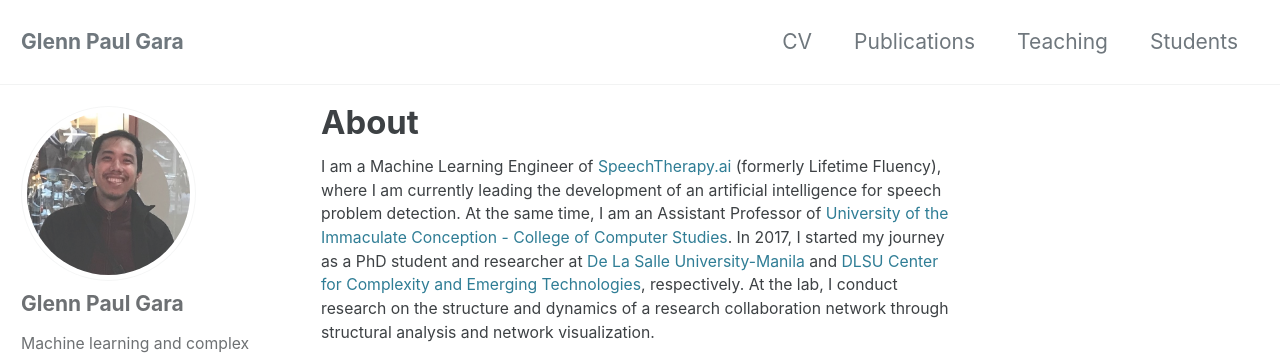
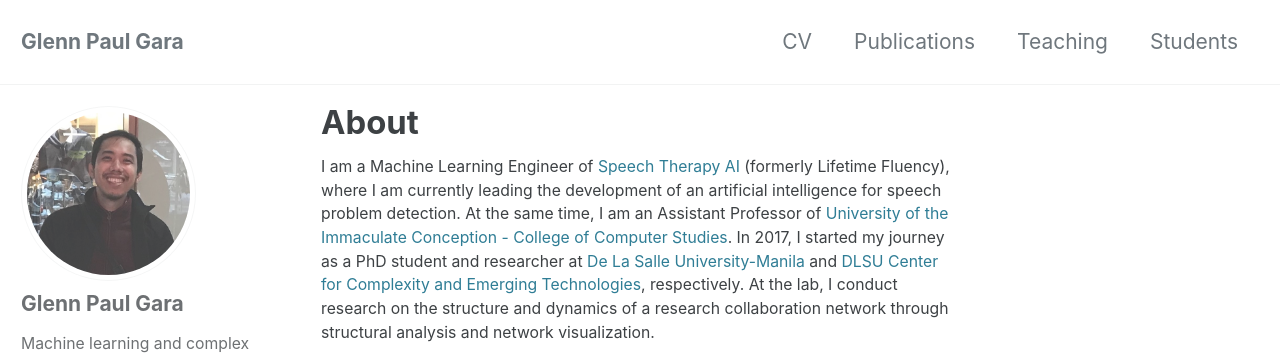
Before and after one commit to glenngara/glenngara.github.io, a Jekyll site: the page built from _pages/home.md, in a window 1280 px wide and 900 px high. Shown: the top 355 px of the window. Built offline with Jekyll 4.4.1, drawn with Linux system fonts in a browser that asks for light colours; cached includes are drawn as plain includes; nearby versions of some CDN libraries.

Commit message:
updated some page

```diff
--- a/_pages/home.md
+++ b/_pages/home.md
@@ -5,7 +5,7 @@ title: "About"
 author_profile: true
 ---
 
-I am a Machine Learning Engineer of [SpeechTherapy.ai](https://lifetimefluency.com) (formerly Lifetime Fluency), where I am currently leading the development of an artificial intelligence for speech problem detection. At the same time, I am an Assistant Professor of [University of the Immaculate Conception - College of Computer Studies](https://www.uic.edu.ph/ite). In 2017, I started my journey as a PhD student and researcher at [De La Salle University-Manila](https://www.dlsu.edu.ph) and [DLSU Center for Complexity and Emerging Technologies](https://comet.dlsu.edu.ph), respectively. At the lab, I conduct research on the structure and dynamics of a research collaboration network through structural analysis and network visualization.
+I am a Machine Learning Engineer of [Speech Therapy AI](https://lifetimefluency.com) (formerly Lifetime Fluency), where I am currently leading the development of an artificial intelligence for speech problem detection. At the same time, I am an Assistant Professor of [University of the Immaculate Conception - College of Computer Studies](https://www.uic.edu.ph/ite). In 2017, I started my journey as a PhD student and researcher at [De La Salle University-Manila](https://www.dlsu.edu.ph) and [DLSU Center for Complexity and Emerging Technologies](https://comet.dlsu.edu.ph), respectively. At the lab, I conduct research on the structure and dynamics of a research collaboration network through structural analysis and network visualization.
 
 I am passionate about Machine Learning and Artificial Intelligence, and its applications in machine vision and complex networks. I am also motivated to helping people build data-driven solutions even without a machine learning background.
 
```
